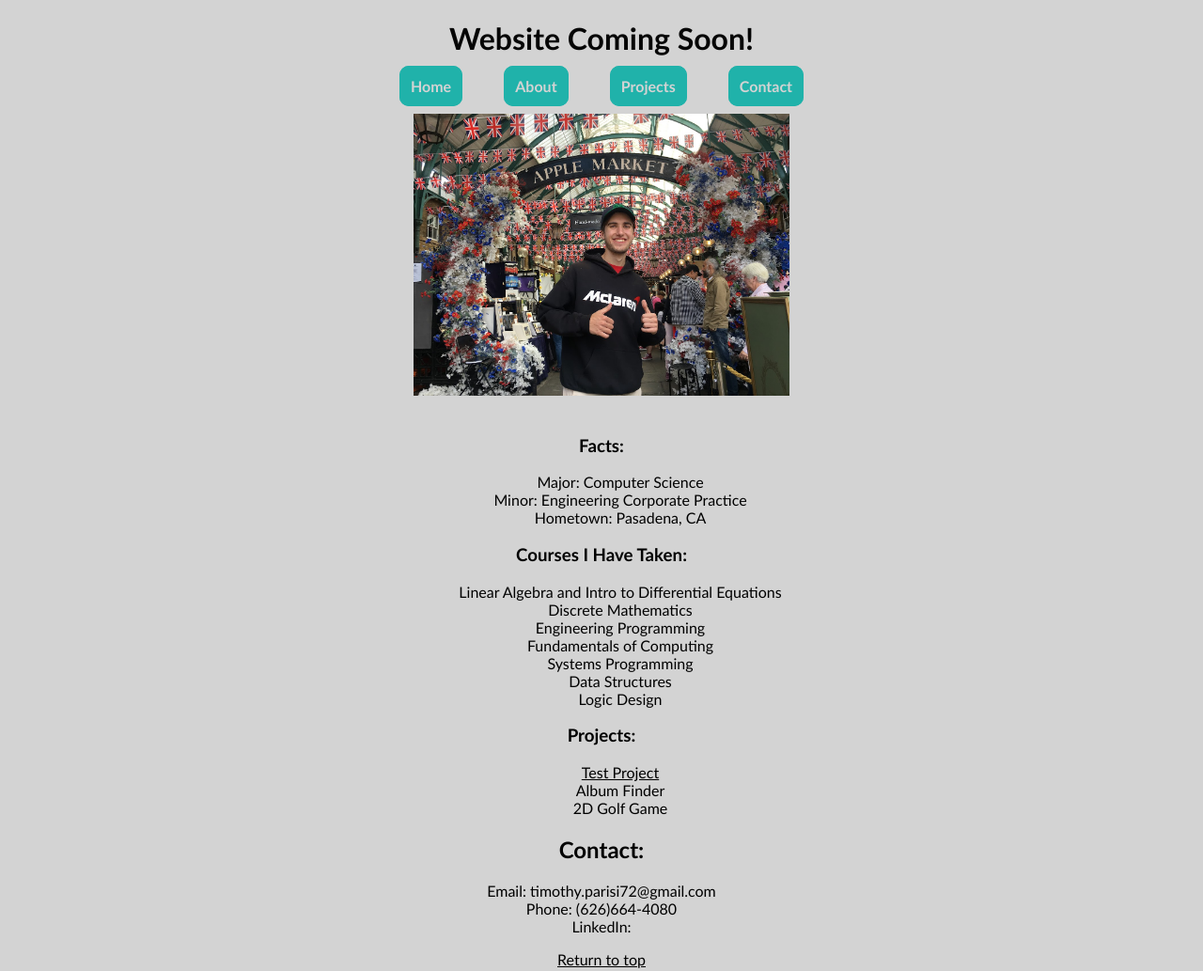
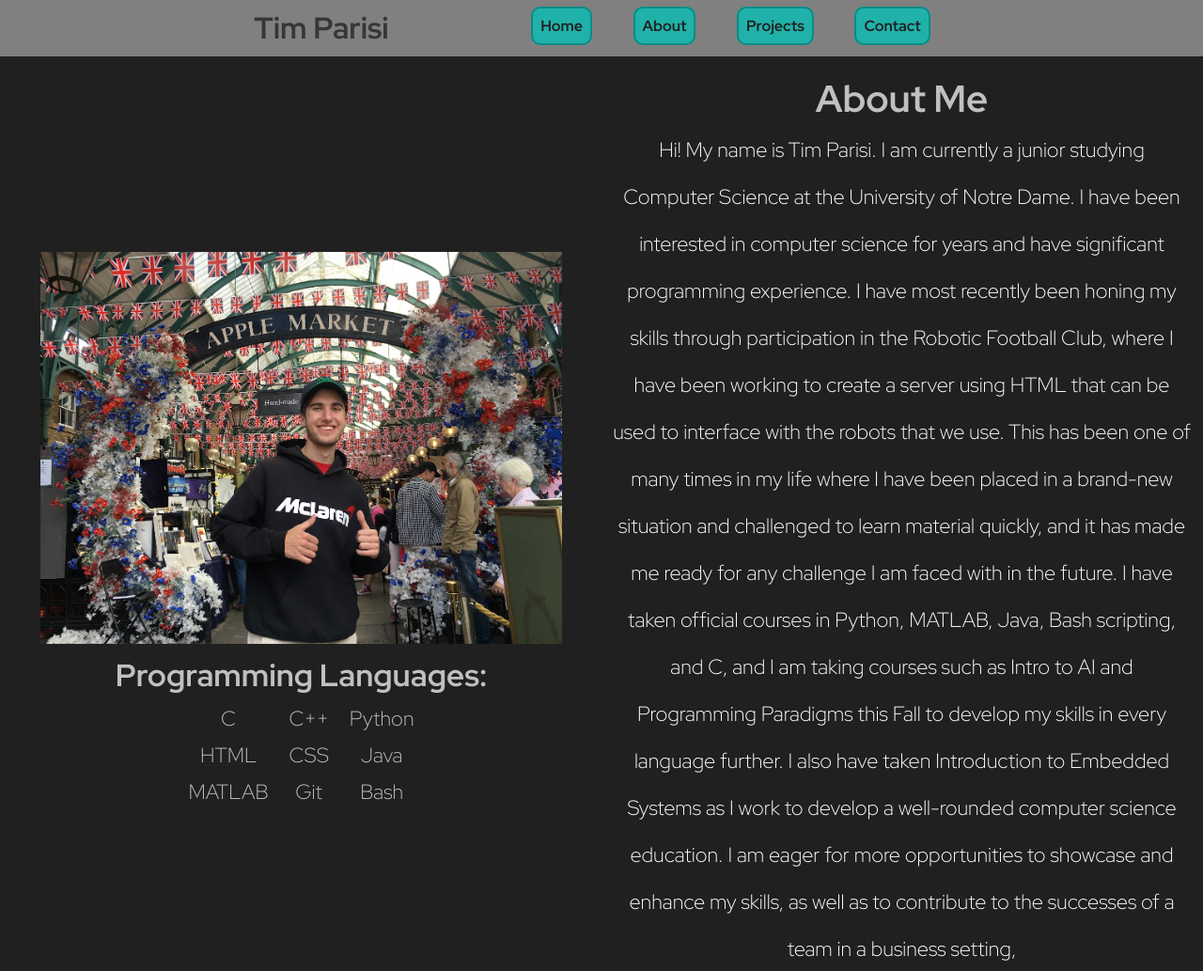
Before and after one commit to tim-parisi/tim-parisi.github.io, a plain HTML site: page index.html in a window 1280 px wide. Shown: the top 1033 px of the page at 94% size. Drawn offline with Linux system fonts and the light colour scheme.

Commit message:
First Usable Iteration of Home Page

```diff
--- a/homePage.css
+++ b/homePage.css
@@ -1,42 +1,146 @@
+:root {
+    --base: #202020;
+    --accent: gray;
+    --highlight: lightseagreen;
+    --highlight_dark: rgb(10, 139, 133);
+    --main_text: #c0c0c0;
+    --text_invert: #363636;
+    --bright_text: white;
+}
+
 * {
-    font-family: 'Trebuchet MS', 'Helvetica', sans-serif;
-    color: black;
+    font-family: 'Red Hat Display', 'Helvetica', sans-serif;
+    color: var(--main_text);
     text-align: center;
+    padding: 0px;
+}
+
+main {
+    margin: 0px
 }
 
 body {
-    background-color: lightgray;
+    background-color: var(--base);
+    margin: 0px;
 }
 
-#navigation a {
+.a_button {
     width: 50px;
-    padding: 10px;
-    margin: 10px 20px;
-    background-color: lightseagreen;
-    border: 2px solid lightseagreen;
-    color: lightgray;
+    padding: 8px 8px;
+    margin: 0px 20px;
+    background-color: var(--highlight);
+    border: 2px solid var(--highlight_dark);
+    color: var(--base);
     text-decoration: none;
     font-weight: bold;
     border-radius: 10px;
+    text-align: right;
 }
 
-#navigation a:hover {
-    background-color: lightgray;
-    border: 2px solid lightseagreen;
-    color: lightseagreen;
+.a_button:hover {
+    background-color: var(--base);
+    border: 2px solid var(--highlight);
+    color: var(--highlight);
+}
+
+#footer img {
+    width: 50px;
 }
 
 h1 {
-    color:#050505;
-
+    color:var(--main_text);
 }
 
-img {
-    width: 400px;
-    margin: 20px;
-
+h2 {
+    margin: 4px;
 }
 
 ul {
     list-style: none;
 }
+
+table {
+    margin-left: auto;
+    margin-right: auto;
+}
+
+th {
+    padding: 4px 10px;
+    font-size: 22px;
+    font-weight: lighter;
+}
+
+#navigation {
+    height: 60px;
+    min-width: 400px;
+    background-color: var(--accent);
+    position: sticky;
+    width: 100%;
+    top: 0px;
+}
+
+#top {
+    display: inline;
+    margin-right: 10%;
+    position: relative;
+    top: 8px;
+    color: var(--text_invert);
+}
+
+#about {
+    margin: 8px 0px;
+    display: flex;
+    justify-content: center;
+    text-align: center;
+}
+
+#about img {
+    width: 90%
+}
+
+.bio p {
+    /*background-color: var(--text_invert);*/
+    font-size: 22px;
+    line-height: 50px;
+    margin-top: 0px;
+    color: var(--bright_text);
+}
+
+.bio h2 {
+    font-size: 40px;
+}
+
+.format_table{
+    width: 50%;
+}
+
+#about h2 {
+    text-align: center;
+}
+
+#about a {
+    text-align: right;
+}
+
+#projects table {
+    width: 100%;
+}
+
+#projects th {
+    width: 33%;
+    height: 300px;
+}
+
+#footer {
+    background-color: var(--accent);
+    padding: 5px 0px 20px;
+    z-index: 100;
+    bottom: 0;
+    left: 0;
+    width: 100%;
+    border-top: 4px solid #707070;
+}
+
+.info {
+    color: var(--text_invert);
+}
--- a/index.html
+++ b/index.html
@@ -6,29 +6,88 @@
 
 <head>
     <title>Timothy Parisi</title>
+    <link href="https://fonts.googleapis.com/css2?family=Red+Hat+Display:ital,wght@0,300..900;1,300..900&display=swap"
+        rel="stylesheet">
     <link href="homePage.css" rel="stylesheet">
 </head>
 
 <body>
-    <h1 id="anchor-top">Website Coming Soon!</h1>
     <div id="navigation">
-        <a href="./index.html">Home</a>
-        <a href="#anchor-about">About</a>
-        <a href="#anchor-projects">Projects</a>
-        <a href="#anchor-contact">Contact</a>
+        <h1 id="top">Tim Parisi</h1>
+        <a class="a_button" href="./index.html">Home</a>
+        <a class="a_button" href="#about">About</a>
+        <a class="a_button" href="#projects">Projects</a>
+        <a class="a_button" href="#contact">Contact</a>
     </div>
-    <div id="anchor-about">
-        <img class="profile" src="./photos/LondonStreet.JPG"/>
-        <p>
 
-        </p>
-        <h3>Facts:</h3></a>
-        <ul>
-            <li>Major: Computer Science</li>
-            <li>Minor: Engineering Corporate Practice</li>
-            <li>Hometown: Pasadena, CA</li>
-        </ul>
-        <h3>Courses I Have Taken:</h3>
+    <div id="about">
+        <table>
+            <tr>
+                <!-- Column 1 -->
+                <th class="format_table">
+                    <img src="./photos/LondonStreet.JPG">
+                    <h2>Programming Languages:</h2></a>
+                    <table>
+                        <tr>
+                            <th>C</th>
+                            <th>C++</th>
+                            <th>Python</th>
+                        </tr>
+                        <tr>
+                            <th>HTML</th>
+                            <th>CSS</th>
+                            <th>Java</th>
+                        </tr>
+                        <tr>
+                            <th>MATLAB</th>
+                            <th>Git</th>
+                            <th>Bash</th>
+                        </tr>
+                    </table>
+                </th>
+                <!-- Column 2 -->
+                <th class="format_table">
+                    <div class="bio">
+                    <h2>About Me</h2>
+                    <p>
+                        Hi! My name is Tim Parisi. I am currently a junior studying Computer Science at the University
+                        of Notre
+                        Dame.
+                        I have been interested in computer science for years and have significant programming
+                        experience. I have
+                        most recently been honing
+                        my skills through participation in the Robotic Football Club, where I have been working to
+                        create a
+                        server
+                        using HTML that
+                        can be used to interface with the robots that we use. This has been one of many times in my life
+                        where I
+                        have been placed
+                        in a brand-new situation and challenged to learn material quickly, and it has made me ready for
+                        any
+                        challenge I am faced with
+                        in the future. I have taken official courses in Python, MATLAB, Java, Bash scripting, and C, and
+                        I am
+                        taking
+                        courses such as Intro to AI and Programming Paradigms this Fall to develop my skills in every
+                        language
+                        further. I also
+                        have taken Introduction to Embedded Systems as I work to develop a well-rounded computer science
+                        education.
+                        I am eager
+                        for more opportunities to showcase and enhance my skills, as well as to contribute to the
+                        successes of a
+                        team in a business setting,
+                    </p>
+                </div>
+                </th>
+            </tr>
+        </table>
+    </div>
+
+    <div class="extra_info">
+
+        <h2>Completed Coursework:</h2>
         <ul>
             <li>Linear Algebra and Intro to Differential Equations</li>
             <li>Discrete Mathematics</li>
@@ -39,26 +98,28 @@
             <li>Logic Design</li>
         </ul>
     </div>
-    <div id="anchor-projects">
-        <h3>Projects:</h3>
-        <nav>
-            <ul>
-                <li><a href="./testproject.html">Test Project</a></li>
-                <li>Album Finder</li>
-                <li>2D Golf Game</li>
-            </ul>
-        </nav>
+    <div id="projects">
+        <h1>Projects:</h1>
+        <table>
+            <tr>
+                <th><a href="./testproject.html">Test Project</a></th>
+                <th>Album Finder</th>
+                <th>2D Golf Game</th>
+            </tr>
+        </table>
     </div>
-    <div id="anchor-contact">
-        <h2>Contact:</h2>
-        <p>
-            Email: timothy.parisi72@gmail.com <br>
-            Phone: (626)664-4080 <br>
-            LinkedIn:
-        </p>
-    </div>
-    <div id="tail">
-        <a href="#anchor-top">Return to top</a>
+    <div id="footer">
+        <div>
+            <h2 id="contact" class="info">Contact:</h2>
+            <p class="info">
+                <a href="mailto:timothy.parisi72@gmail.com"><img src="./photos/mail.png"></a>
+                <a href="https://www.linkedin.com/in/tim-parisi-888012258/"><img src="./photos/linkedin.png"></a>
+                <a href="https://github.com/tim-parisi"><img src="./photos/github-mark.png"></a>
+                <a href="./resume.pdf"><img src="./photos/document.png"></a>
+            </p>
+        </div>
+        <a class="a_button" href="./index.html">Return to top</a>
     </div>
 </body>
+
 </html>
```
Also changed, not shown: photos/document.png (added), photos/github-mark.png (added), photos/linkedin.png (added), photos/mail.png (added), 1 other file.
